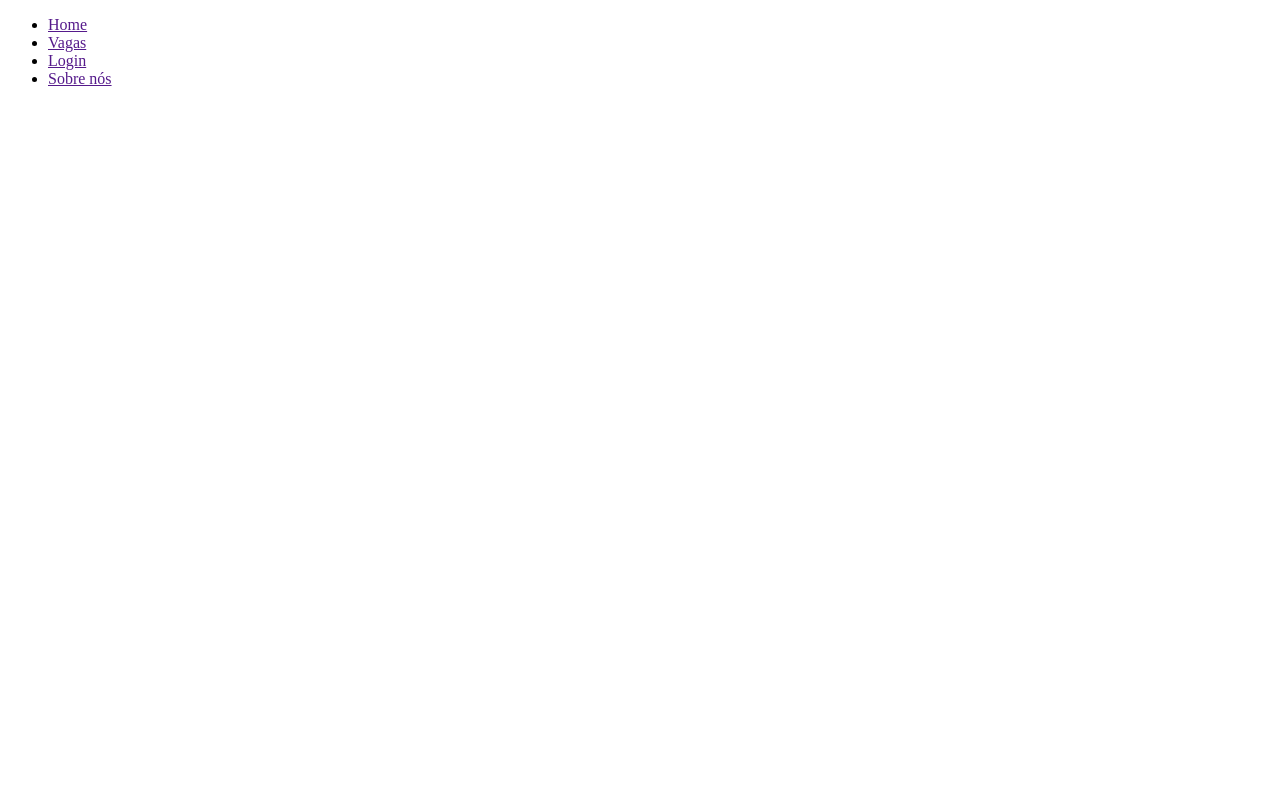
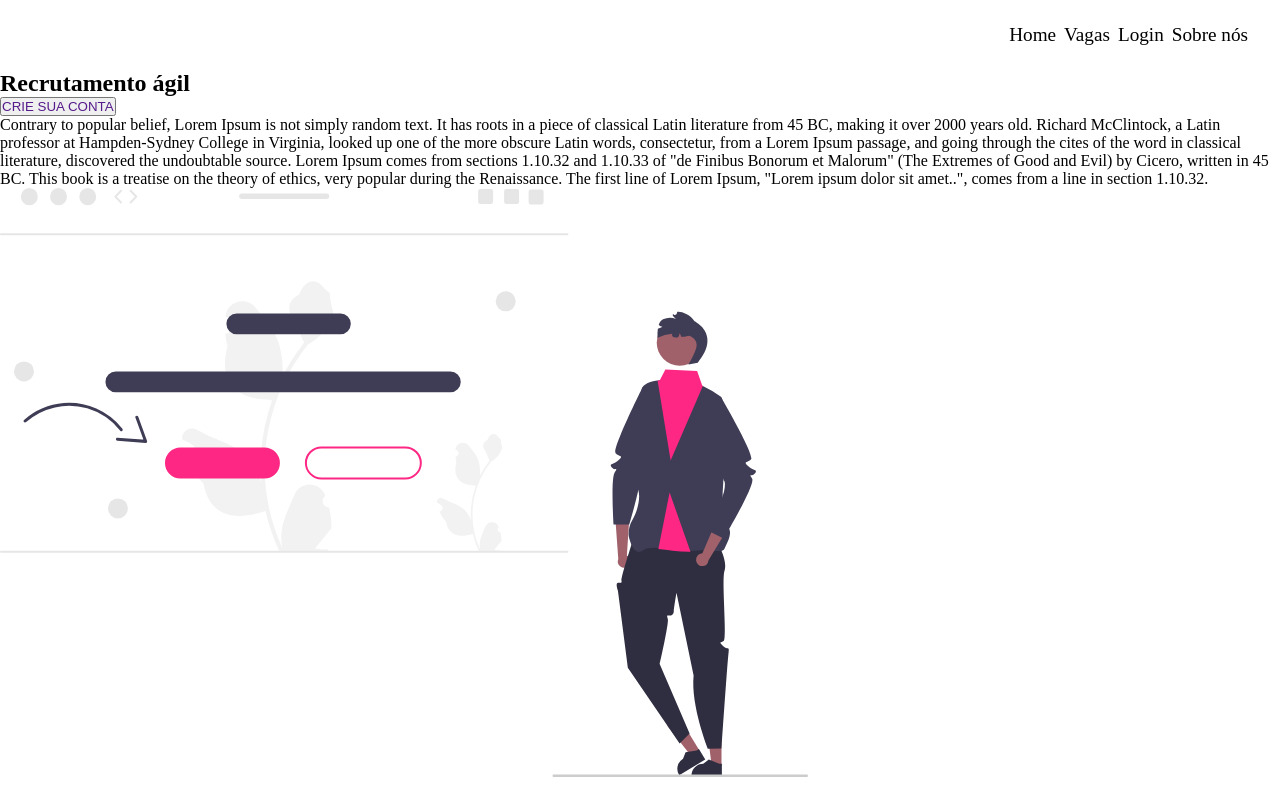
Before and after one commit to joaoovictor/projeto-vacansy, a plain HTML site: page index.html in a window 1280 px wide. Drawn offline with Linux system fonts and the light colour scheme.

Commit message:
navbar css add :snowman:

```diff
--- a/css/style.css
+++ b/css/style.css
@@ -0,0 +1,34 @@
+* {
+    list-style: none;
+    padding: 0;
+    margin: 0;
+    box-sizing: border-box;
+}
+
+a {
+    text-decoration: none;
+}
+
+.topo {
+    width: 100%;
+    padding: 1.5em;
+}
+
+.topo nav{
+    display: flex;
+    justify-content: flex-end;
+}
+
+.topo nav ul{
+    display: flex;
+    justify-content: space-evenly;
+}
+
+.topo nav ul li {
+    padding-right: 8px;
+    font-size: 1.2em;
+}
+
+.topo nav ul li a {
+    color: black;
+}
--- a/index.html
+++ b/index.html
@@ -22,6 +22,19 @@
         </div>
     </header>
 
+    <section>
+        <div>
+            <div>
+                <h2>Recrutamento ágil</h2>
 
+                <button><a href="">CRIE SUA CONTA</a></button>
+
+                <p>Contrary to popular belief, Lorem Ipsum is not simply random text. It has roots in a piece of classical Latin literature from 45 BC, making it over 2000 years old. Richard McClintock, a Latin professor at Hampden-Sydney College in Virginia, looked up one of the more obscure Latin words, consectetur, from a Lorem Ipsum passage, and going through the cites of the word in classical literature, discovered the undoubtable source. Lorem Ipsum comes from sections 1.10.32 and 1.10.33 of "de Finibus Bonorum et Malorum" (The Extremes of Good and Evil) by Cicero, written in 45 BC. This book is a treatise on the theory of ethics, very popular during the Renaissance. The first line of Lorem Ipsum, "Lorem ipsum dolor sit amet..", comes from a line in section 1.10.32.</p>
+            </div>
+            <div>
+                <img src="./img/topo-img.svg" alt="SVG de uma pessoa e uma interface">
+            </div>
+        </div>
+    </section>
 </body>
 </html>
```
Also changed, not shown: img/topo-img.svg (added).
